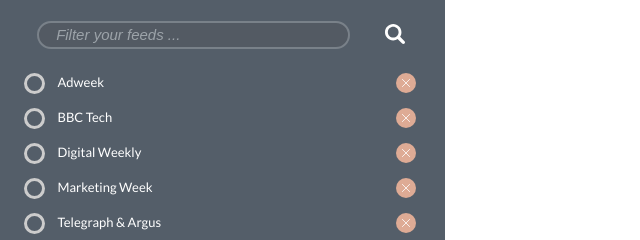
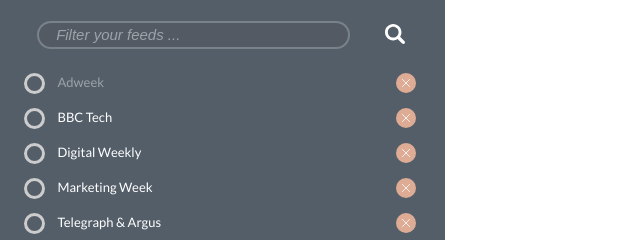
Before and after one commit to sam-barker/rssreader, a React app: page / in a window 1280 px wide. In both pictures the pointer is over the element "Adweek". Shown: the part 144-384 px from the top of the page, 0-640 px from the left. Built offline with nearby package versions, Linux system fonts and the light colour scheme.

Commit message:
Added hover text

```diff
--- a/src/components/rssReaderContainer/children/rssReader/children/sidebar/children/feedList/children/feed/styles.scss
+++ b/src/components/rssReaderContainer/children/rssReader/children/sidebar/children/feedList/children/feed/styles.scss
@@ -4,11 +4,15 @@
   width: 95%;
   text-align: left;
   color: white;
-  padding-bottom: 10px;
+  margin-bottom: 10px;
   margin-left: 7.5px;
   height: $lineHeight;
   text-align: left;
   cursor: pointer;
+
+  &:hover > p {
+    color: #9CA3A9;
+  }
 }
 
 .feedName {
```
